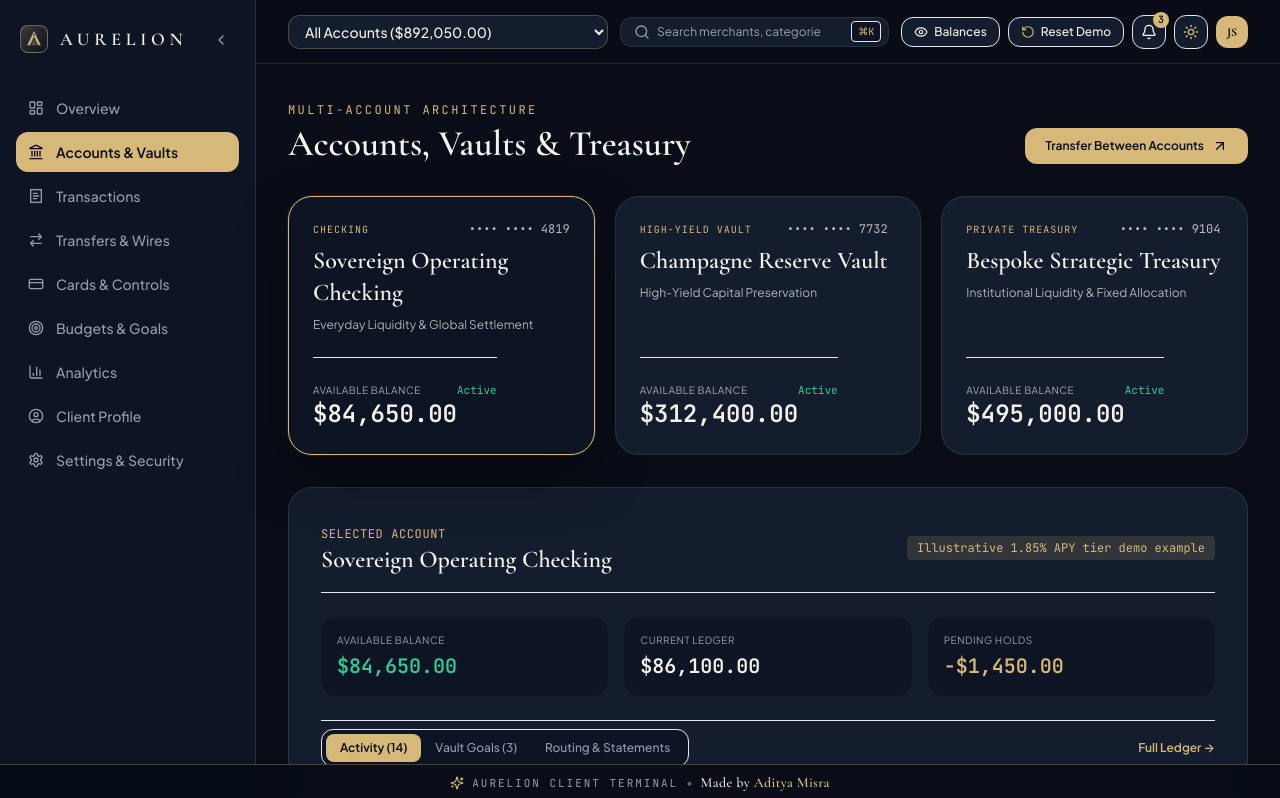
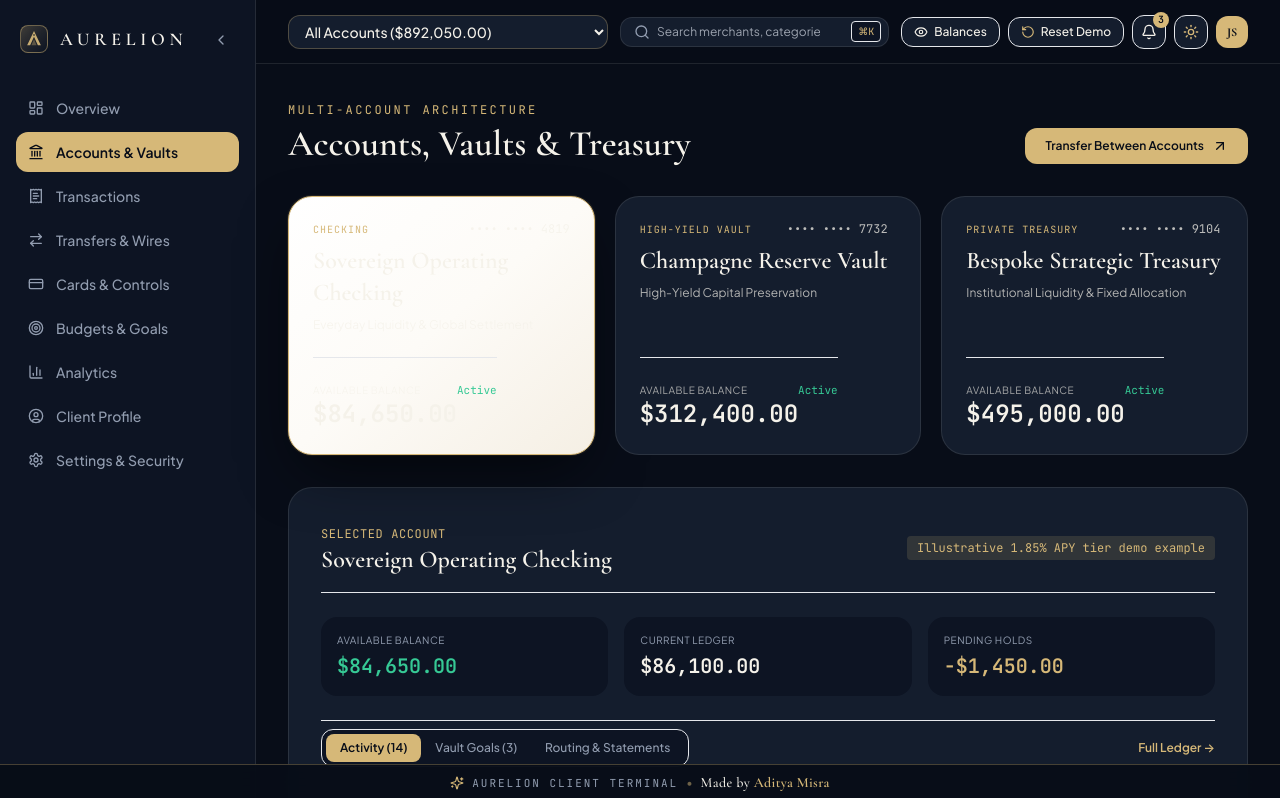
Before and after one commit to aditya-misra346/aurelion, a React (Vite) app: page /dashboard/accounts in a window 1280 px wide. Shown: the top 798 px of the page. Built offline with nearby package versions, Linux system fonts and the light colour scheme.

Commit message:
chore(auto-sync): update 1 file(s) [skip ci]

```diff
--- a/src/pages/dashboard/DashboardAccountsPage.tsx
+++ b/src/pages/dashboard/DashboardAccountsPage.tsx
@@ -132,13 +132,13 @@ export const DashboardAccountsPage: React.FC = () => {
               onClick={() => setActiveAccId(acc.id)}
               className={`text-left rounded-3xl p-6 border transition-all flex flex-col justify-between ${
                 isSelected
-                  ? 'bg-[#0D1423] text-[#F5F2EA] border-[#D6B878] shadow-luxury'
-                  : 'bg-white dark:bg-[#141D2D] border-[#080D18]/10 dark:border-[#F5F2EA]/10 hover:border-[#D6B878]/50'
+                  ? 'bg-gradient-to-br from-[#FFFFFF] via-[#FDFBF7] to-[#F5EFE4] text-[#0A0F1A] border-[#D6B878] shadow-luxury-light ring-1 ring-[#D6B878]/40 dark:ring-0 dark:bg-[#0D1423] dark:text-[#F5F2EA] dark:border-[#D6B878] dark:shadow-luxury'
+                  : 'bg-white dark:bg-[#141D2D] border-[#0A0F1A]/10 dark:border-[#F5F2EA]/10 hover:border-[#D6B878]/50 shadow-sm dark:shadow-none'
               }`}
             >
               <div className="space-y-2">
                 <div className="flex items-center justify-between">
-                  <span className="text-[10px] font-mono uppercase tracking-widest text-[#D6B878]">
+                  <span className="text-[10px] font-mono uppercase tracking-widest text-[#9E7B35] dark:text-[#D6B878]">
                     {acc.type}
                   </span>
                   <span className="text-xs font-mono opacity-75">{acc.accountNumberMasked}</span>
```
